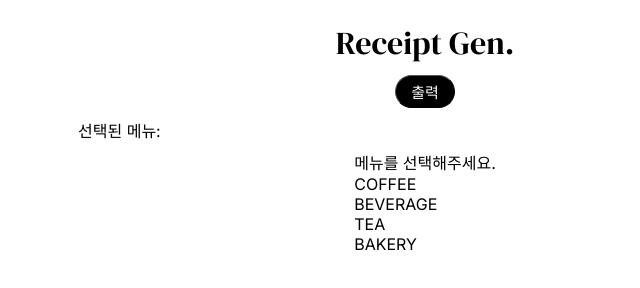
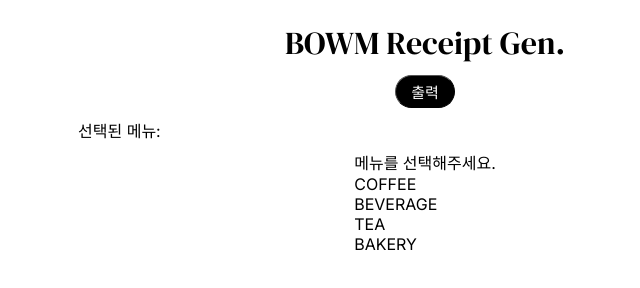
Before and after one commit to jUN-11-28/east__harmony, a plain HTML site: page receipt-generator/index.html in a window 1280 px wide. Shown: the whole page, without its empty margins (215-855 px from the left). Drawn offline with Linux system fonts and the light colour scheme; no server answers.

```diff
--- a/receipt-generator/index.html
+++ b/receipt-generator/index.html
@@ -14,7 +14,7 @@
   </head>
   <body>
     <div id="fixed-header">
-        <h1>Receipt Gen.</h1>
+        <h1>BOWM Receipt Gen.</h1>
         <span style="display: flex; justify-content: center; align-items: center;">
             <button class="print-btn" onclick="printReceipt()">출력</button>
         </span>
```
Also changed, not shown: receipt-generator/receiptUp.png, 1 other file.
